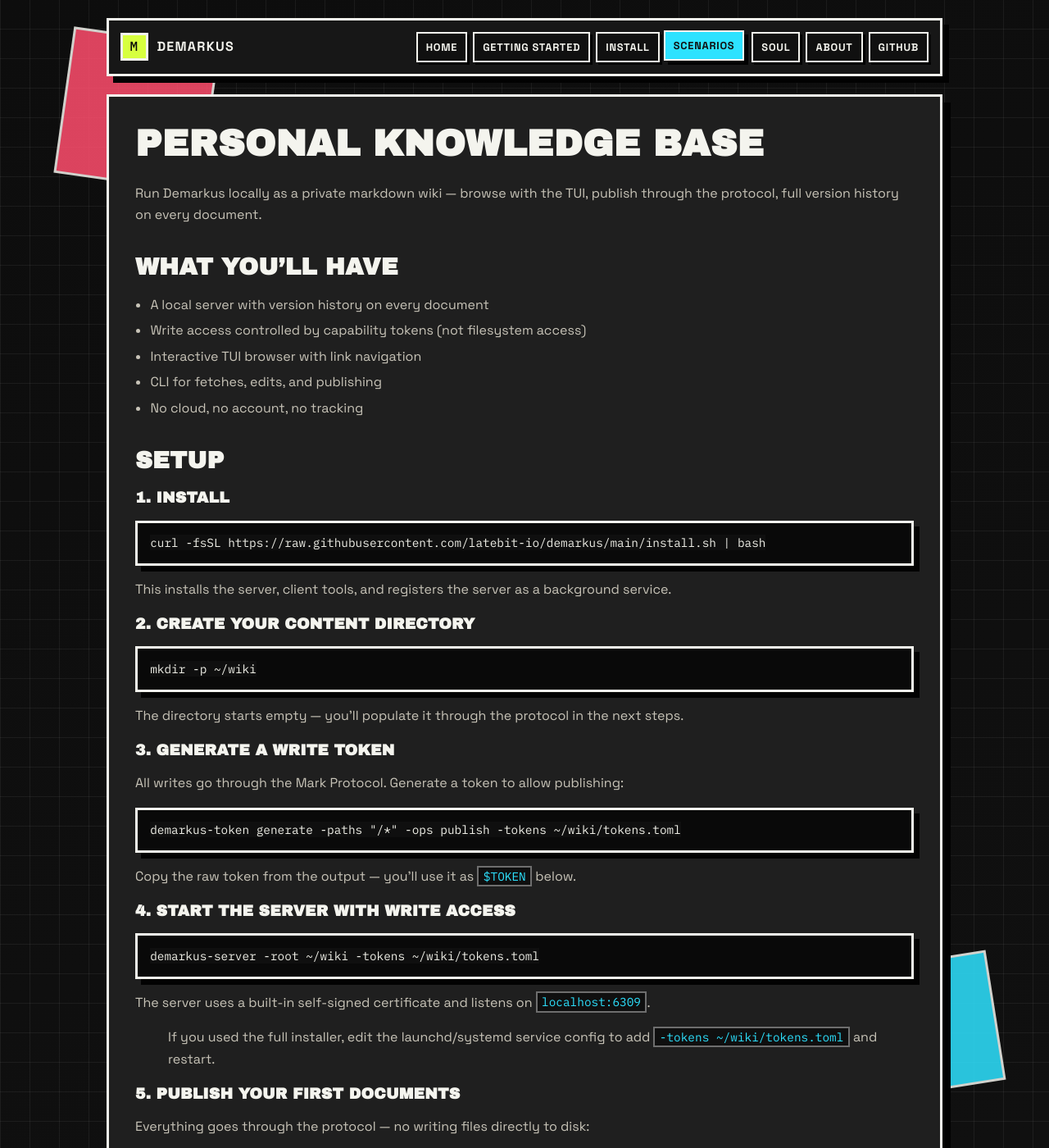
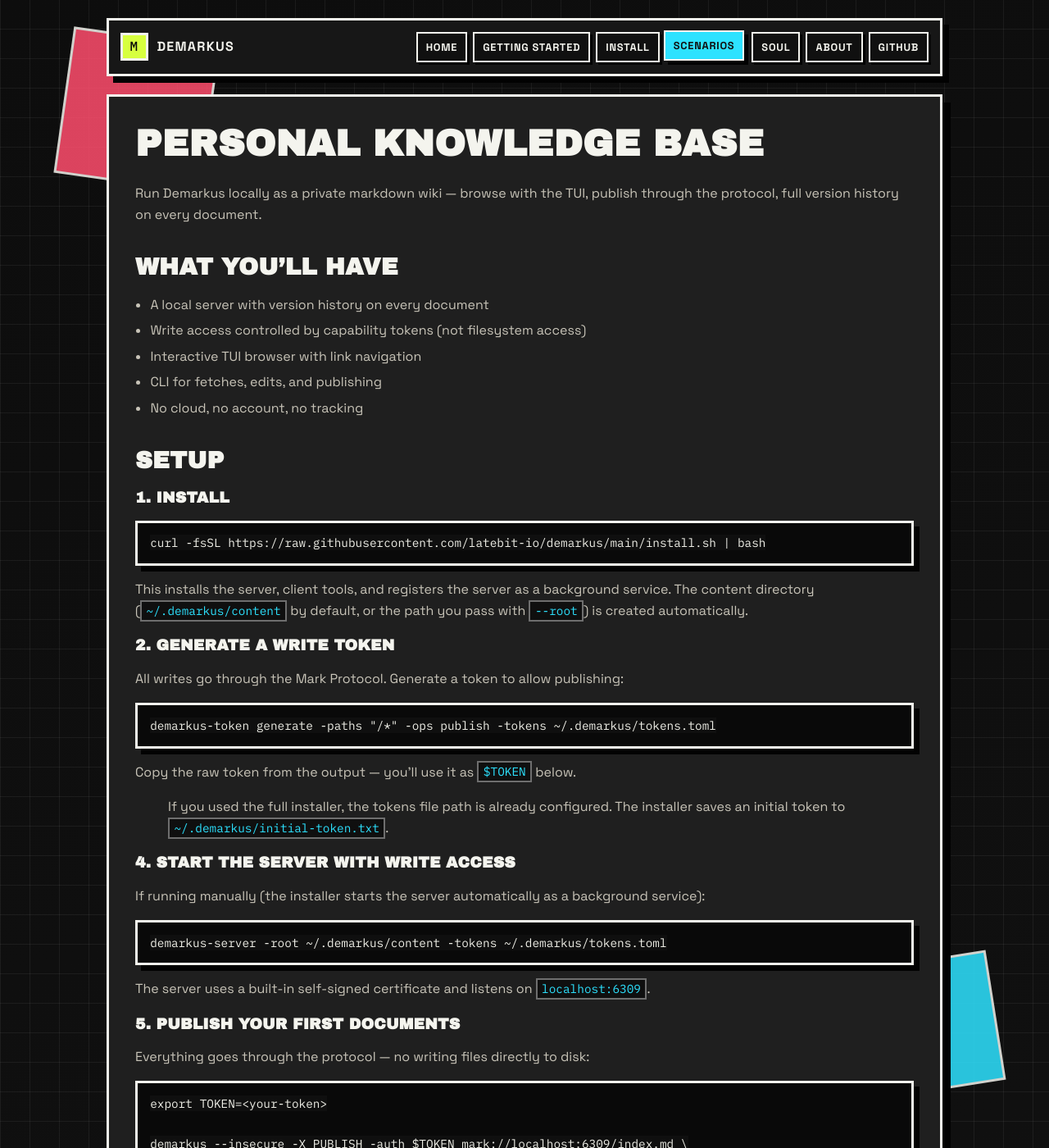
Before and after one commit to latebit-io/demarkus, a Jekyll site: the page built from scenarios/personal-wiki.md, in a window 1280 px wide and 1400 px high. Shown: the whole window at 82% size. Built offline with Jekyll 4.4.1, drawn with Linux system fonts in a browser that asks for light colours; some of the changed text lies outside the part shown.

Commit message:
docs(scenarios): remove manual mkdir, use installer-managed paths
The install script creates the content directory automatically.
Use ~/.demarkus/content and ~/.demarkus/tokens.toml (the actual
installer defaults) instead of a custom ~/wiki path.

Co-Authored-By: Claude Sonnet 4.6 <noreply@anthropic.com>

````diff
--- a/scenarios/personal-wiki.md
+++ b/scenarios/personal-wiki.md
@@ -24,35 +24,29 @@ Run Demarkus locally as a private markdown wiki — browse with the TUI, publish
 curl -fsSL https://raw.githubusercontent.com/latebit-io/demarkus/main/install.sh | bash
 ```
 
-This installs the server, client tools, and registers the server as a background service.
+This installs the server, client tools, and registers the server as a background service. The content directory (`~/.demarkus/content` by default, or the path you pass with `--root`) is created automatically.
 
-### 2. Create your content directory
-
-```bash
-mkdir -p ~/wiki
-```
-
-The directory starts empty — you'll populate it through the protocol in the next steps.
-
-### 3. Generate a write token
+### 2. Generate a write token
 
 All writes go through the Mark Protocol. Generate a token to allow publishing:
 
 ```bash
-demarkus-token generate -paths "/*" -ops publish -tokens ~/wiki/tokens.toml
+demarkus-token generate -paths "/*" -ops publish -tokens ~/.demarkus/tokens.toml
 ```
 
 Copy the raw token from the output — you'll use it as `$TOKEN` below.
 
+> If you used the full installer, the tokens file path is already configured. The installer saves an initial token to `~/.demarkus/initial-token.txt`.
+
 ### 4. Start the server with write access
 
+If running manually (the installer starts the server automatically as a background service):
+
 ```bash
-demarkus-server -root ~/wiki -tokens ~/wiki/tokens.toml
+demarkus-server -root ~/.demarkus/content -tokens ~/.demarkus/tokens.toml
 ```
 
 The server uses a built-in self-signed certificate and listens on `localhost:6309`.
-
-> If you used the full installer, edit the launchd/systemd service config to add `-tokens ~/wiki/tokens.toml` and restart.
 
 ### 5. Publish your first documents
 
@@ -108,7 +102,7 @@ If the document doesn't exist yet, it opens an empty editor and creates it on sa
 
 ## Why publish through the protocol?
 
-Writing files directly to `~/wiki` bypasses version history — those changes won't be tracked. Everything published via `demarkus -X PUBLISH` gets a version number, a hash, and an immutable record. That's what makes it a knowledge base rather than just a folder of files.
+Writing files directly to the content directory bypasses version history — those changes won't be tracked. Everything published via `demarkus -X PUBLISH` gets a version number, a hash, and an immutable record. That's what makes it a knowledge base rather than just a folder of files.
 
 ## Running on startup (macOS)
 
````
